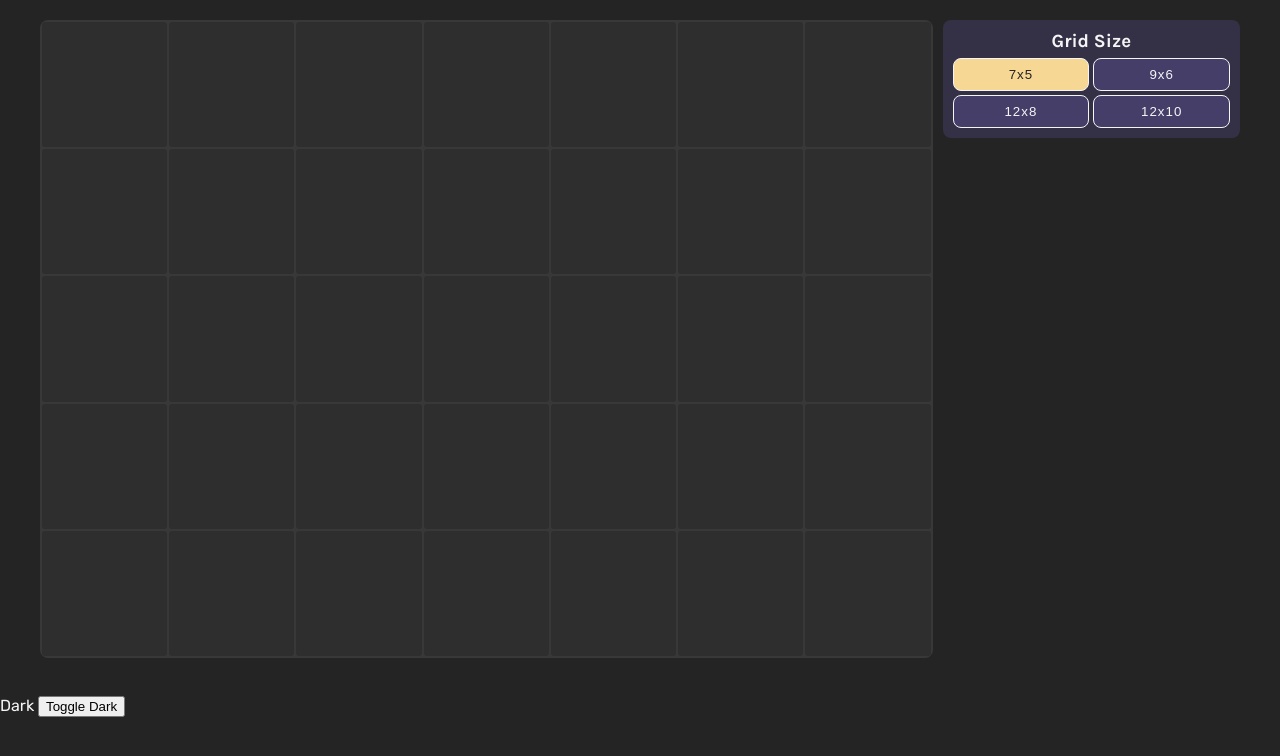
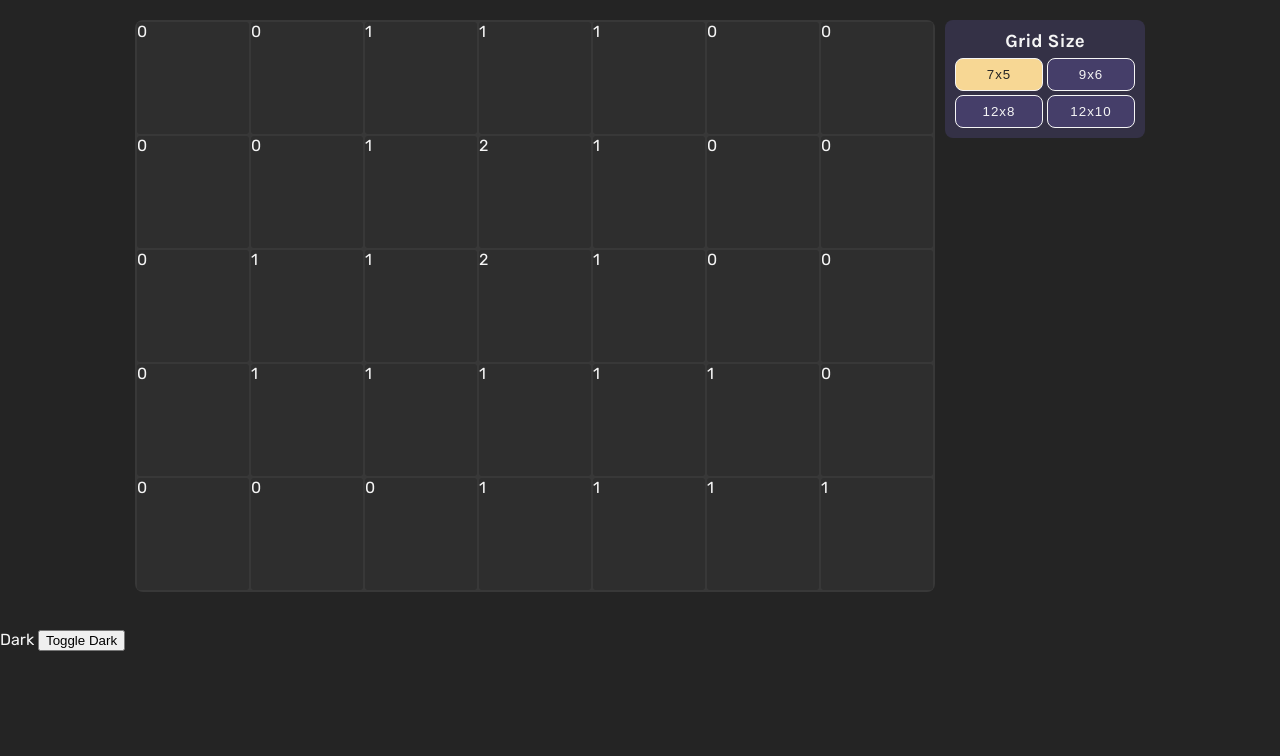
Before and after one commit to mannewdan/dungeon-sim, a React (Vite) app: page / in a window 1280 px wide. Shown: the top 756 px of the page. Built offline with nearby package versions, Linux system fonts and the light colour scheme.

Commit message:
importing data

```diff
--- a/src/App.tsx
+++ b/src/App.tsx
@@ -2,20 +2,32 @@ import React from "react";
 import { Grid } from "./components/Grid"
 import { Control } from "./components/Control"
 import { useDungeonContext } from "./context/DungeonContext"
+import data from "./data/gridDefaults.json"
 
 function App() {
   const sizeOptions = [[7, 5], [9, 6], [12, 8], [12, 10]];
   const { dark, toggleDark } = useDungeonContext();
-  const [size, setSize] = React.useState(sizeOptions[0]);
+  const [grid, setGrid] = React.useState(data[0].grid);
 
   //functions
   function setGridSize(index: number) {
-    if (index < 0 || index > sizeOptions.length - 1) {
+    //check index
+    if (index < 0 ||
+        index > sizeOptions.length - 1 ||
+        index > data.length - 1) {
       console.log("An invalid index was given to setGridSize");
       return;
     }
+    //check grid
+    const newGrid = data[index].grid;
+    if (!Array.isArray(newGrid) ||
+        newGrid.length !== sizeOptions[index][1] ||
+        !newGrid.every(item => item.length === sizeOptions[index][0])) {
+      console.log(`Data at index ${index} is not an array or has incorrect dimensions`);
+      return;
+    }
 
-    setSize(sizeOptions[index]);
+    setGrid(newGrid);
   }
   function isActive(index: number): boolean {
     if (index < 0 || index > sizeOptions.length - 1) {
@@ -23,9 +35,8 @@ function App() {
     }
 
     const option = sizeOptions[index];
-    if (option.length !== size.length) return false;
-    for (let i = 0; i < option.length; i++) {
-      if (option[i] !== size[i]) return false;
+    if (option[1] !== grid.length || !grid.every(item => item.length === option[0])) {
+      return false;
     }
 
     return true;
@@ -45,7 +56,7 @@ function App() {
     <main className="app">
       <div className="app__content">
         <Grid
-          size={size}
+          grid={grid}
         />
         <Control
           sizeOptions={sizeOptions}
--- a/src/components/Grid.tsx
+++ b/src/components/Grid.tsx
@@ -1,16 +1,23 @@
+import { Tile } from "./Tile"
 
 type GridProps = {
-  size: number[]
+  grid: Array<Array<number>>
 }
 
-export function Grid({ size }: GridProps) {
+export function Grid({ grid }: GridProps) {
 
-  const totalTiles = size[0] * size[1];
   const tileElements = [];
-  for (let i = 0; i < totalTiles; i++) {
-    tileElements.push(
-      <div className="grid__tile"></div>
-    )
+  let i = 0;
+  for (let h = 0; h < grid.length; h++) {
+    for (let w = 0; w < grid[h].length; w++) {
+      tileElements.push(
+        <Tile
+          key={i}
+          type={grid[h][w]}
+        />
+      )
+      i++;
+    }
   }
 
   //render
@@ -18,7 +25,7 @@ export function Grid({ size }: GridProps) {
     <div
       className="grid"
       style={{
-        gridTemplateColumns: `repeat(${size[0]}, 1fr)`
+        gridTemplateColumns: `repeat(${grid[0].length}, 1fr)`
       }}
     >
       {tileElements}
--- /dev/null
+++ b/src/components/Tile.tsx
@@ -0,0 +1,14 @@
+
+type TileProps = {
+  type: number
+}
+
+export function Tile ({ type } : TileProps) {
+  return (
+      <div
+        className="grid__tile"
+      >
+        {type}
+      </div>
+  )
+}
--- a/src/css/main.css
+++ b/src/css/main.css
@@ -108,6 +108,7 @@ img {
   max-width: 1200px;
   margin: 0 auto;
   padding-top: 20px;
+  justify-content: center;
   display: grid;
   gap: 10px;
   grid-template-areas: "c" "g";
@@ -116,6 +117,6 @@ img {
 @media (min-width: 800px) {
   .app__content {
     grid-template-areas: "g c";
-    grid-template-columns: 3fr minmax(200px, 1fr);
+    grid-template-columns: minmax(560px, 100vh) minmax(200px, 0.5fr);
   }
 }/*# sourceMappingURL=main.css.map */
--- /dev/null
+++ b/src/data/gridDefaults.json
@@ -0,0 +1,47 @@
+[
+  {
+    "grid": [
+      [0, 0, 1, 1, 1, 0, 0],
+      [0, 0, 1, 2, 1, 0, 0],
+      [0, 1, 1, 2, 1, 0, 0],
+      [0, 1, 1, 1, 1, 1, 0],
+      [0, 0, 0, 1, 1, 1, 1]
+    ]
+  },
+  {
+    "grid": [
+      [0, 0, 1, 1, 1, 0, 0, 1, 0],
+      [0, 0, 1, 1, 1, 2, 2, 2, 0],
+      [0, 0, 0, 2, 1, 0, 0, 2, 0],
+      [0, 0, 0, 2, 1, 0, 0, 0, 0],
+      [0, 0, 0, 0, 0, 0, 0, 0, 0],
+      [1, 1, 1, 1, 1, 1, 1, 1, 1]
+    ]
+  },
+  {
+    "grid": [
+      [0, 0, 1, 1, 1, 0, 0, 1, 1, 2, 2, 1],
+      [0, 0, 1, 1, 1, 0, 0, 1, 1, 0, 0, 1],
+      [0, 0, 1, 0, 1, 0, 0, 1, 1, 0, 2, 1],
+      [0, 0, 1, 0, 1, 0, 0, 1, 1, 0, 2, 1],
+      [0, 0, 1, 0, 1, 0, 0, 1, 1, 0, 0, 1],
+      [0, 0, 1, 2, 1, 0, 0, 1, 1, 2, 0, 1],
+      [0, 0, 1, 2, 1, 0, 0, 1, 1, 2, 0, 0],
+      [0, 0, 1, 2, 1, 0, 0, 1, 0, 0, 0, 0]
+    ]
+  },
+  {
+    "grid": [
+      [0, 0, 1, 1, 1, 0, 0, 1, 1, 2, 2, 1],
+      [0, 0, 1, 1, 1, 0, 0, 1, 1, 0, 0, 1],
+      [0, 0, 1, 0, 1, 0, 0, 1, 1, 0, 2, 1],
+      [0, 0, 1, 0, 1, 0, 0, 1, 1, 0, 2, 1],
+      [0, 0, 1, 0, 1, 0, 0, 1, 1, 0, 0, 1],
+      [0, 0, 1, 2, 1, 0, 0, 1, 1, 2, 0, 1],
+      [0, 0, 1, 2, 1, 0, 0, 1, 1, 2, 0, 0],
+      [0, 0, 1, 2, 1, 0, 0, 1, 0, 0, 0, 0],
+      [0, 0, 1, 2, 1, 0, 0, 1, 2, 2, 2, 0],
+      [0, 0, 0, 0, 0, 1, 1, 1, 1, 1, 1, 0]
+    ]
+  }
+]
--- a/src/sass/main.scss
+++ b/src/sass/main.scss
@@ -12,6 +12,8 @@
     margin: 0 auto;
     padding-top: 20px;
 
+    justify-content: center;
+
     display: grid;
     gap: 10px;
     grid-template-areas:
@@ -22,7 +24,7 @@
     @media (min-width: $bp-medium) {
       grid-template-areas:
         "g c";
-      grid-template-columns: 3fr minmax(200px, 1fr);
+      grid-template-columns: minmax(560px, 100vh) minmax(200px, .5fr);
     }
   }
 }
```
Also changed, not shown: 1 other file (tests, documents, lock files or other folders).
